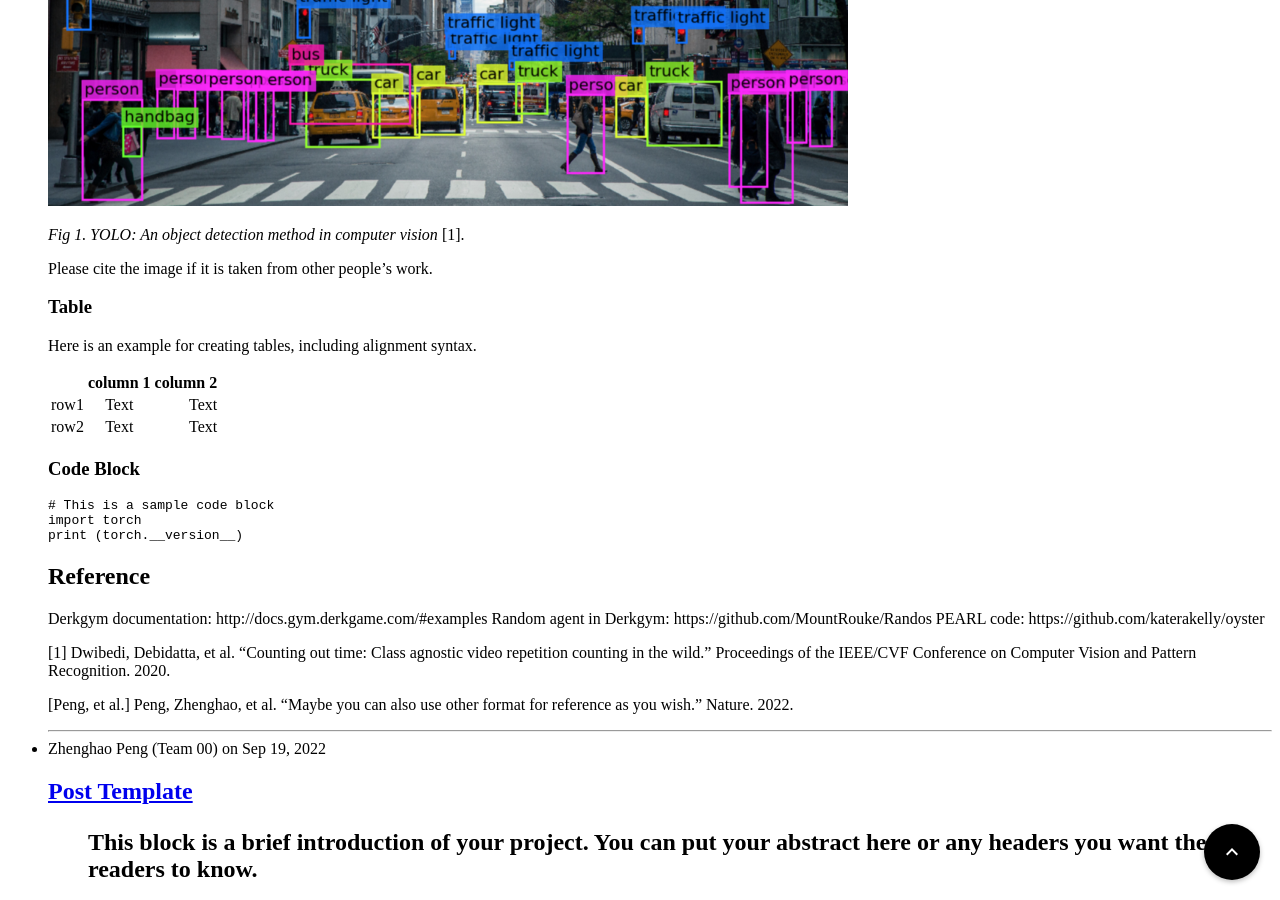
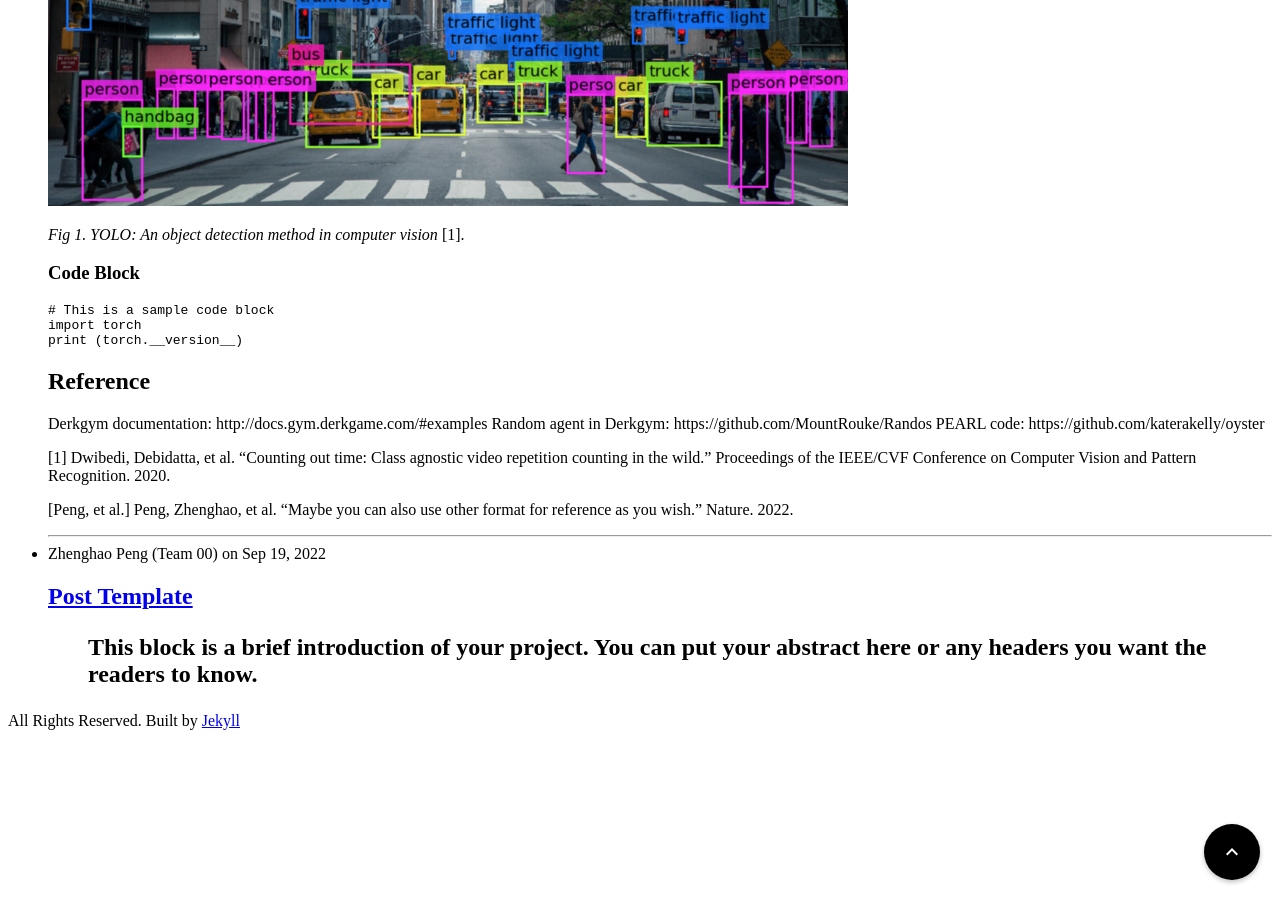
Before and after one commit to ucla-rlcourse/CS269-projects-2022fall, a Jekyll site: the page built from index.html, in a window 1280 px wide and 900 px high, scrolled down 1713 px. Built offline with Jekyll 4.4.1, drawn with Linux system fonts in a browser that asks for light colours.

Commit message:
Update 2022-09-19-team21.md

```diff
--- a/_posts/2022-09-19-team21.md
+++ b/_posts/2022-09-19-team21.md
@@ -70,17 +70,6 @@ You can add an image to your survey like this:
 {: style="width: 400px; max-width: 100%;"}
 *Fig 1. YOLO: An object detection method in computer vision* [1].
 
-Please cite the image if it is taken from other people's work.
-
-
-### Table
-Here is an example for creating tables, including alignment syntax.
-
-|             | column 1    |  column 2     |
-| :---        |    :----:   |          ---: |
-| row1        | Text        | Text          |
-| row2        | Text        | Text          |
-
 
 
 ### Code Block
```
